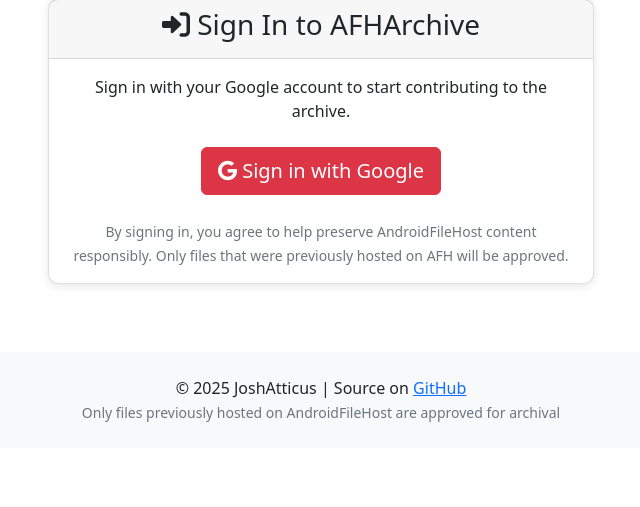
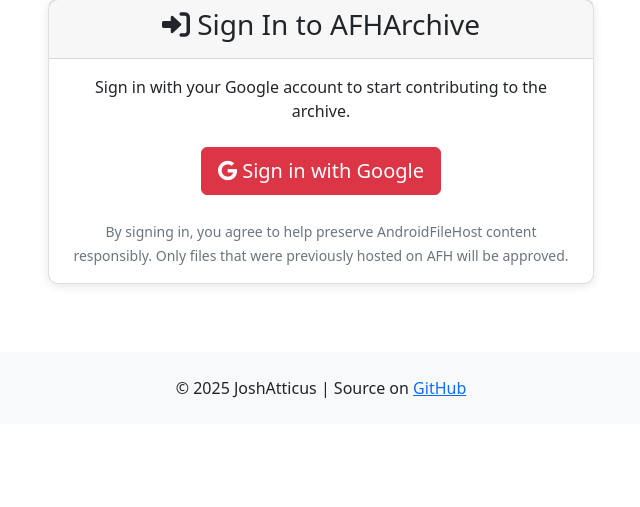
Before and after one commit to JoshAtticus/AFHArchive, a Flask app: a page that uses app/templates/base.html in a window 1280 px wide. Shown: the part 81-588 px from the top of the page, without its empty margins (319-959 px from the left). Run offline with Flask 3, Linux system fonts and the light colour scheme.

Commit message:
remove that

```diff
--- a/app/templates/base.html
+++ b/app/templates/base.html
@@ -78,7 +78,6 @@
     <footer class="bg-light mt-5 py-4">
         <div class="container text-center">
             <p class="mb-0">&copy; 2025 JoshAtticus | Source on <a href="https://github.com/JoshAtticus/AFHArchive">GitHub</a></p>
-            <small class="text-muted">Only files previously hosted on AndroidFileHost are approved for archival</small>
         </div>
     </footer>
 
```
